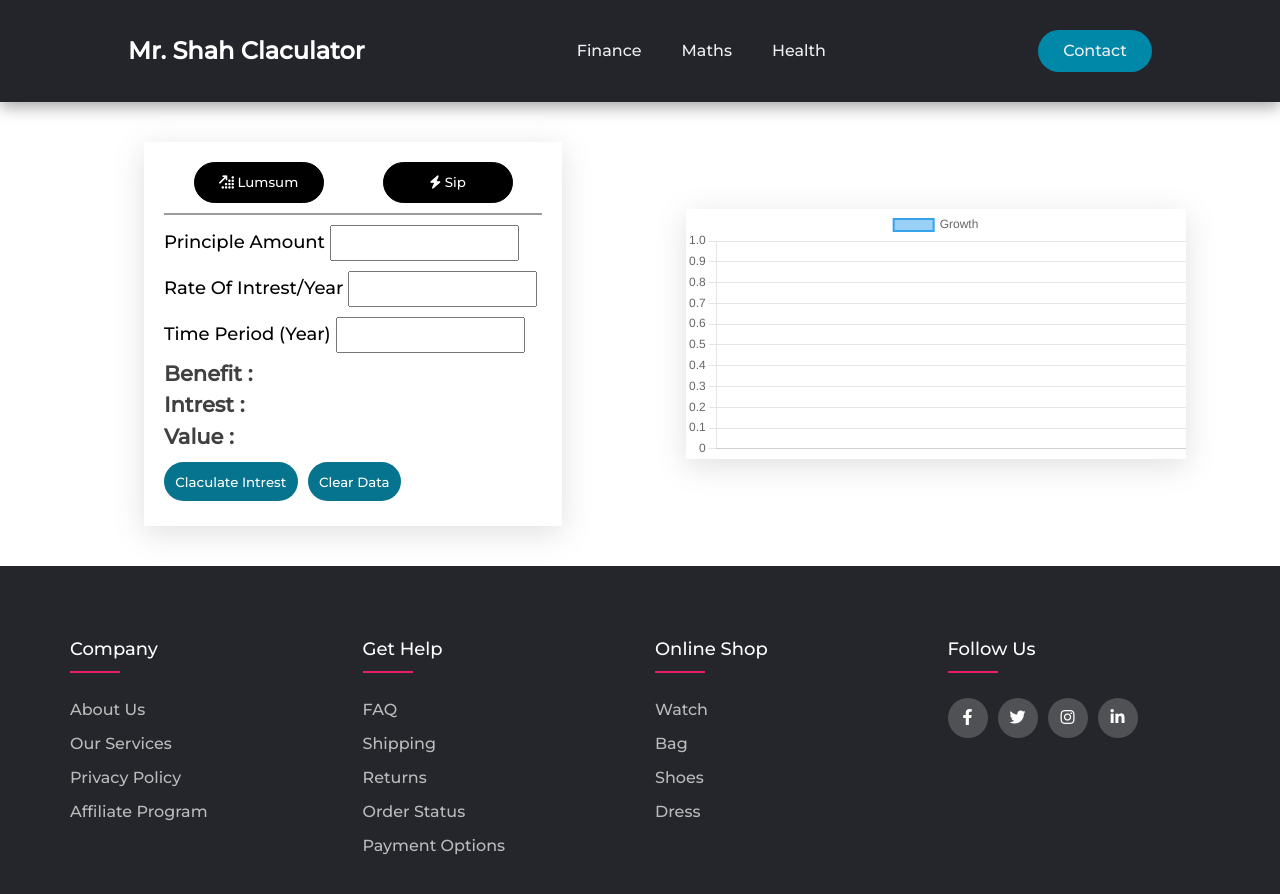
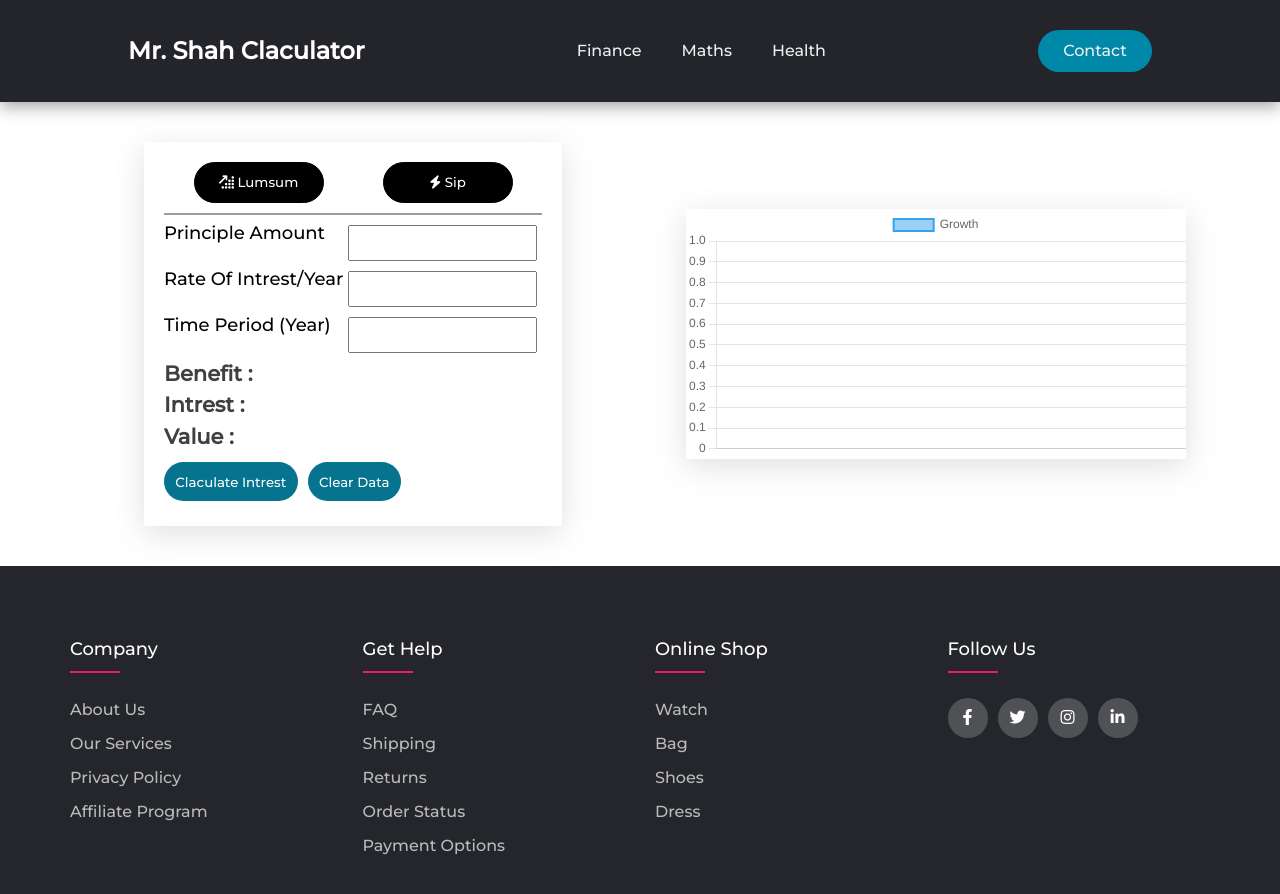
Before and after one commit to VikasShah8218/My-React-Calculator, a React (Create React App) app: page / in a window 1280 px wide. Shown: the top 894 px of the page. Built offline with nearby package versions, Linux system fonts and the light colour scheme.

Commit message:
sip done

```diff
--- a/package.json
+++ b/package.json
@@ -12,6 +12,7 @@
     "@testing-library/react": "^13.4.0",
     "@testing-library/user-event": "^13.5.0",
     "chart.js": "^4.2.0",
+    "gh-pages": "^5.0.0",
     "react": "^18.2.0",
     "react-chartjs-2": "^5.2.0",
     "react-dom": "^18.2.0",
--- a/src/Css/Lumsum.css
+++ b/src/Css/Lumsum.css
@@ -63,7 +63,16 @@ button{
     border: 1px solid rgba(0, 0, 0, 0.39);
     margin-bottom: 5px;
 }
-
+.lumsum-input-area .input{
+    display: flex;
+    flex-wrap: wrap;
+    justify-content: space-between;
+}
+.sip-input-area .input{
+    display: flex;
+    flex-wrap: wrap;
+    justify-content: space-between;
+}
 @media screen and (max-width:800px) {
     .lumsum{
         flex-direction: column;
@@ -80,4 +89,5 @@ button{
         align-items: center;
         font-size: 15px;
     }
+
 }
```
Also changed, not shown: 1 other file (tests, documents, lock files or other folders).
